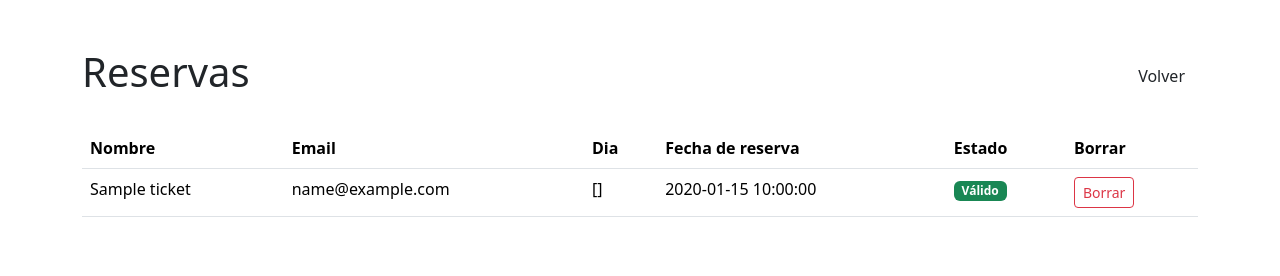
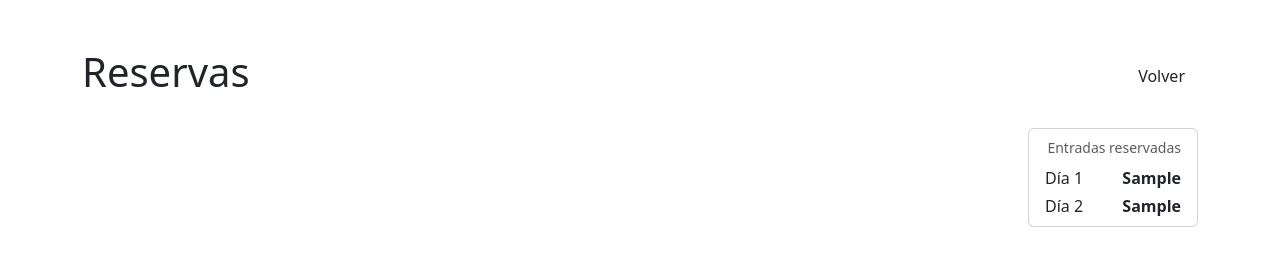
Before and after one commit to VLauren/ticket-system, a Flask app: template templates/admin_tickets.html in a window 1280 px wide. Shown: the top 276 px of the page. Run offline with Flask 3, Linux system fonts and the light colour scheme; the template is opened without the code that fills it: most values are stand-ins (such as "Sample title", 1, 10 or a date in 2020).

Commit message:
admin page now shows reserved tickets count

```diff
--- a/app/routes.py
+++ b/app/routes.py
@@ -93,7 +93,9 @@ def ticket(ticket_id):
 @require_auth
 def admin_tickets():
     tickets = get_all_tickets()
-    return render_template("admin_tickets.html", tickets=tickets)
+    day1count = sum(1 for t in tickets if int(t['day']) == 1)
+    day2count = sum(1 for t in tickets if int(t['day']) == 2)
+    return render_template("admin_tickets.html", tickets=tickets, day1count=day1count, day2count=day2count)
 
 @main.route('/admin/tickets/<ticket_id>/delete', methods=['POST'])
 def delete_ticket_route(ticket_id):
--- a/templates/admin_tickets.html
+++ b/templates/admin_tickets.html
@@ -6,6 +6,21 @@
     <a hred="{{ url_for('main.index') }}" class="btn btn_outline_secondary">Volver</a>
 </div>
 
+<div class="d-flex justify-content-end mb-5">
+    <div class="card" style="width: 170px;">
+        <div class="card-body py-2 px-3">
+            <p class="small text-muted mb-2 text-end">Entradas reservadas</p>
+            <div class="d-flex justify-content-between mb-1">
+                <span>Día 1</span>
+                <span class="fw-bold">{{ day1count }}</span>
+            </div>
+            <div class="d-flex justify-content-between">
+                <span>Día 2</span>
+                <span class="fw-bold">{{ day2count }}</span>
+            </div>
+        </div>
+    </div>
+</div>
 
 {% if tickets %}
 <div class="table-responsive">
```
